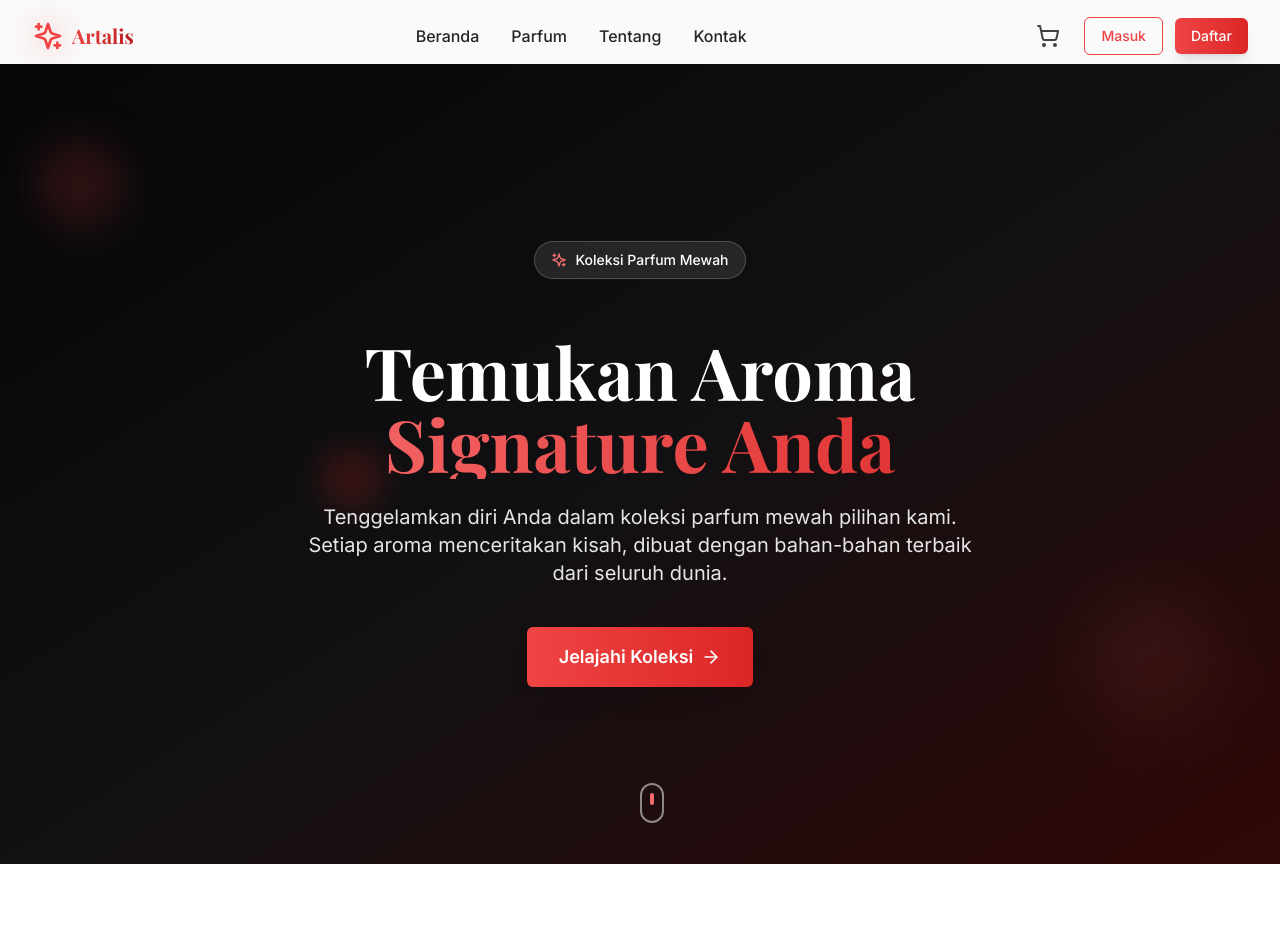
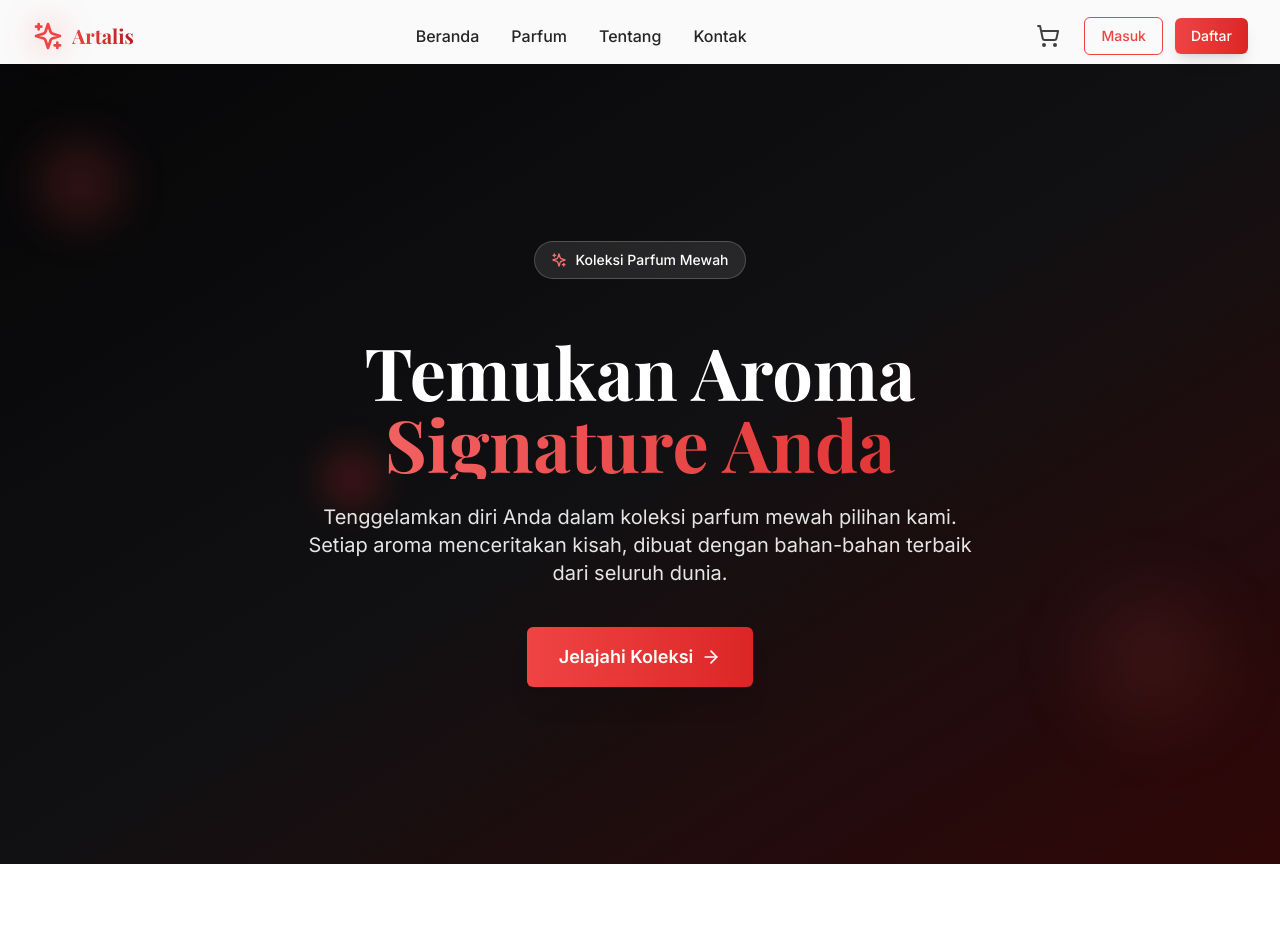
Before and after one commit to jamar2101/Front-End-Artalis, a React (Vite) app: page / in a window 1280 px wide. Shown: the top 948 px of the page. Built offline with nearby package versions, Linux system fonts and the light colour scheme; no server answers.

Commit message:
Update HomePage.tsx

```diff
--- a/src/pages/HomePage.tsx
+++ b/src/pages/HomePage.tsx
@@ -74,13 +74,6 @@
                 <ArrowRight className="h-5 w-5 ml-2" />
               </Link>
             </div>
-          </div>
-        </div>
-
-        {/* Scroll Indicator */}
-        <div className="absolute bottom-8 left-1/2 transform -translate-x-1/2 animate-bounce">
-          <div className="w-6 h-10 border-2 border-white/50 rounded-full flex justify-center">
-            <div className="w-1 h-3 bg-primary-400 rounded-full mt-2 animate-pulse"></div>
           </div>
         </div>
       </section>
```
